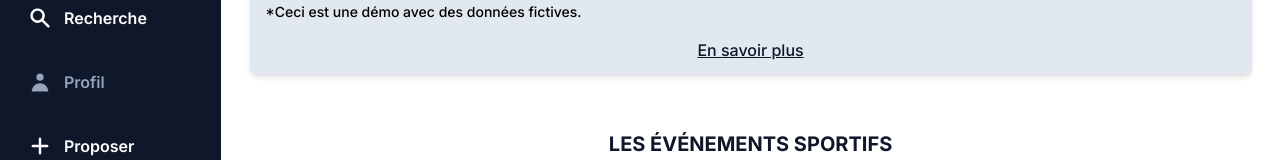
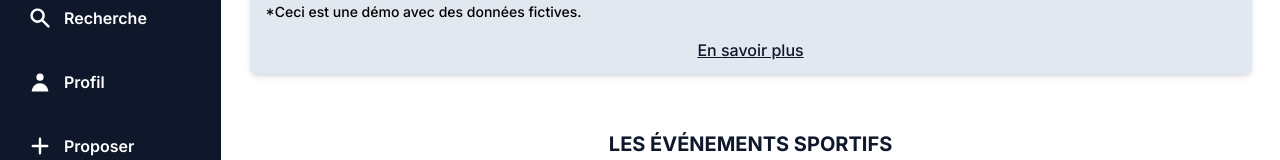
Before and after one commit to RonanKerveno/O-Sport-Frontend, a Next.js app in the folder osport/: page / in a window 1280 px wide. Shown: the part 198-358 px from the top of the page. Built offline with nearby package versions, Linux system fonts and the light colour scheme; no server answers.

Commit message:
Fixed profile menu entry always selected when no user is logged

```diff
--- a/osport/src/components/Header.tsx
+++ b/osport/src/components/Header.tsx
@@ -18,7 +18,7 @@ export default function Header() {
 
   // On vérifie si l'on est sur le profil de l'utilisateur connecté.
   const pathId = router.query.id;
-  const isUserProfil = pathId === userId?.toString();
+  const isUserProfil = isLogged && pathId === userId?.toString();
 
   return (
     <header className="sticky top-0 bg-slate-900 text-white py-7 px-4 lg:pl-7 lg:pr-8 mb-10 lg:mb-0 lg:h-screen flex lg:flex-col justify-between items-center">
```
